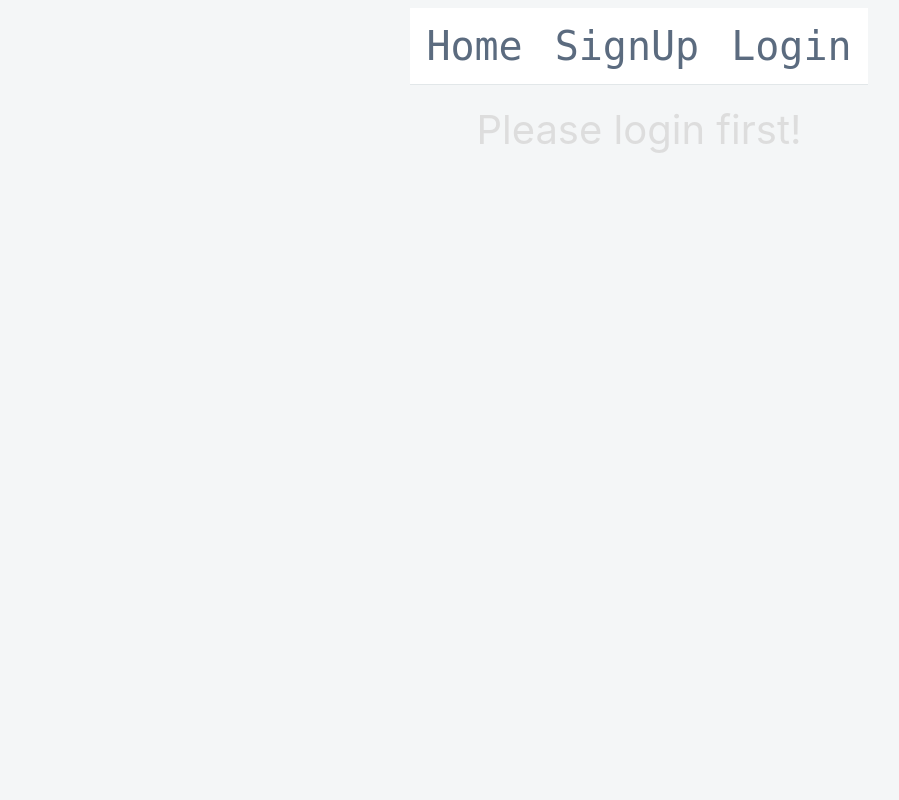
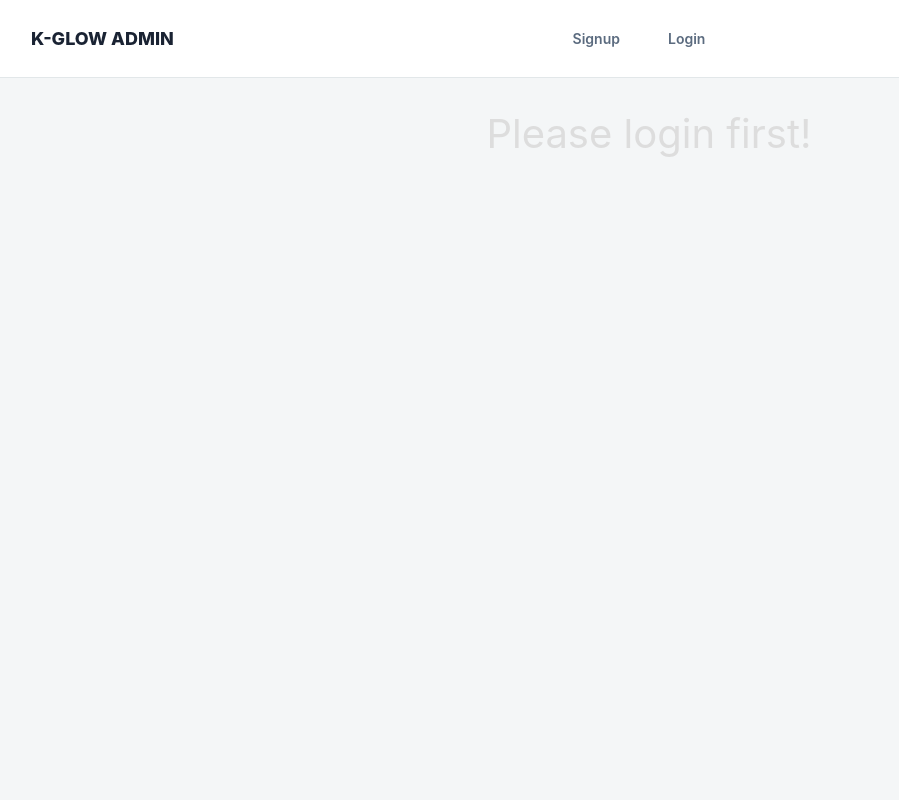
Before and after one commit to sanjardevx/kglow-backend, a Node server app: template src/views/users.ejs in a window 1280 px wide. Shown: the whole page, without its empty margins (1-900 px from the left). Run offline with Node 20, Linux system fonts and the light colour scheme; the template is opened without the code that fills it: most values are stand-ins (such as "Sample title", 1, 10 or a date in 2020); some libraries are stand-ins or nearby versions.

Commit message:
style: migrate Users page to Ops Console table/nav

```diff
--- a/src/public/css/users.css
+++ b/src/public/css/users.css
@@ -15,23 +15,6 @@
   color: var(--ink);
 }
 
-.users-container .nav-item a {
-  color: var(--ink-soft);
-}
-
-.users-container .nav-item a.disabled {
-  color: var(--ink-faint);
-}
-
-.users-container .navigation-menu {
-  position: absolute;
-  z-index: 10000;
-  top: 1%;
-  color: var(--ink);
-  font-size: 40px;
-  font-family: monospace;
-}
-
 .users-container .users-frame {
   position: relative;
   padding-bottom: 80px;
@@ -45,7 +28,6 @@
 
 .users-container .users-frame .board {
   position: relative;
-  margin-top: 100px;
   width: 1320px;
   height: auto;
   display: flex;
--- a/src/public/js/users.js
+++ b/src/public/js/users.js
@@ -1,11 +1,9 @@
 console.log("Users frontend javascript file");
 
-$(function () {
 $(".member-status").on("change", function (e) {
   const id = e.target.id,
     memberStatus = $(`#${id}.member-status`).val();
 
-    // TODO: Axios UpdateChosemUser
   axios
     .post("/admin/user/edit", {
       _id: id,
@@ -16,7 +14,10 @@ $(function () {
       const result = response.data;
 
       if (result.data) {
-          $(".member-status").blur();
+        $(`#${id}.member-status`)
+          .removeClass("status-active status-block status-delete")
+          .addClass(`status-${memberStatus.toLowerCase()}`)
+          .blur();
       } else alert("User update failed!");
     })
     .catch((err) => {
@@ -24,4 +25,3 @@ $(function () {
       alert("User update failed!");
     });
 });
-});
--- a/src/views/users.ejs
+++ b/src/views/users.ejs
@@ -5,83 +5,53 @@
 <body>
   <div class="users-container">
     <% if(!member) { %>
-    <div class="navigation-menu">
-      <ul class="nav justify-content-center">
-        <li class="nav-item" style="cursor: pointer">
-          <a class="nav-link active" href="/admin/">Home</a>
-        </li>
-        <li class="nav-item" style="cursor: pointer">
-          <a class="nav-link" href="/admin/signup">SignUp</a>
-        </li>
-        <li class="nav-item" style="cursor: pointer">
-          <a class="nav-link" href="/admin/login">Login</a>
-        </li>
-      </ul>
-    </div>
-
+    <%- include('includes/nav', { active: 'users' }) %>
+    <div class="body-pad">
       <div class="users-frame" style="color: #dddddd">
         <div class="board" style="font-size: 40px">Please login first!</div>
       </div>
+    </div>
 
     <% } else { %>
-    <div class="navigation-menu">
-      <ul class="nav justify-content-center">
-        <li class="nav-item" style="cursor: pointer">
-          <a class="nav-link" href="/admin/">Home</a>
-        </li>
-        <li class="nav-item" style="cursor: pointer">
-          <a class="nav-link" href="/admin/order/all">Order Confirmation</a>
-        </li>
-        <li class="nav-item" style="cursor: pointer">
-          <a class="nav-link" href="/admin/product/all">Products</a>
-        </li>
-        <li class="nav-item" style="cursor: pointer">
-          <a class="nav-link active" href="/admin/user/all">Users</a>
-        </li>
-        <li
-          class="nav-item"
-          style="cursor: pointer"
-          onclick="return confirm('Do you really want to logout?')"
-        >
-          <a class="nav-link" href="/admin/logout">Logout</a>
-        </li>
-      </ul>
-    </div>
-
+    <%- include('includes/nav', { active: 'users' }) %>
+    <div class="body-pad">
       <div class="users-frame">
         <div class="board">
           <div class="user-table">
-          <span class="header-name" style="margin-bottom: 30px"
-            >All Users List</span
-          >
-          <table class="table table-hover table-sm">
-            <thead class="thead-light">
-              <tr class="thead-light">
-                <th scope="col">No</th>
-                <th scope="col">Name</th>
-                <th scope="col">Phone</th>
-                <th scope="col">Status</th>
+            <div class="section-head">
+              <div class="section-title">Users</div>
+            </div>
+            <div class="table-scroll">
+              <table class="table-data">
+                <thead>
+                  <tr>
+                    <th style="width: 8%">#</th>
+                    <th style="width: 40%">Name</th>
+                    <th style="width: 32%">Phone</th>
+                    <th style="width: 20%">Status</th>
                   </tr>
                 </thead>
-
-            <!--  LOOP PRODUCTS: START  -->
+                <tbody>
+                  <!--  LOOP USERS: START  -->
                   <% users.map(function(value, index) { %>
-            <tbody style="background: white">
-              <td><%= index+1 %></td>
-              <td><%= value.memberNick %></td>
-              <td><%= value.memberPhone %></td>
-              <td style="width: 13%">
-                <select class="spec-select member-status" id="<%= value._id %>">
-                  <option value="ACTIVE" <%= value.memberStatus === 'ACTIVE' ? 'selected': '' %> >ACTIVE</option>
-                  <option value="BLOCK" <%= value.memberStatus === 'BLOCK' ? 'selected': '' %> >BLOCK</option>
-                  <option value="DELETE" <%= value.memberStatus === 'DELETE' ? 'selected': '' %> >DELETE</option>
+                  <tr>
+                    <td class="cell-soft"><%= index+1 %></td>
+                    <td class="cell-strong"><%= value.memberNick %></td>
+                    <td class="cell-soft"><%= value.memberPhone %></td>
+                    <td>
+                      <select class="status-select status-<%= value.memberStatus.toLowerCase() %> member-status" id="<%= value._id %>">
+                        <option value="ACTIVE" <%= value.memberStatus === 'ACTIVE' ? 'selected': '' %>>Active</option>
+                        <option value="BLOCK" <%= value.memberStatus === 'BLOCK' ? 'selected': '' %>>Block</option>
+                        <option value="DELETE" <%= value.memberStatus === 'DELETE' ? 'selected': '' %>>Delete</option>
                       </select>
                     </td>
+                  </tr>
+                  <% }) %>
+                  <!--  LOOP USERS: END  -->
                 </tbody>
-            <% }) %>
-            <!--  LOOP PRODUCTS: END  -->
-
               </table>
+            </div>
+          </div>
         </div>
       </div>
     </div>
```
Also changed, not shown: other parts of src/public/css/users.css (+0 -36 lines). Lines whose indentation alone changed are shown as unchanged.
